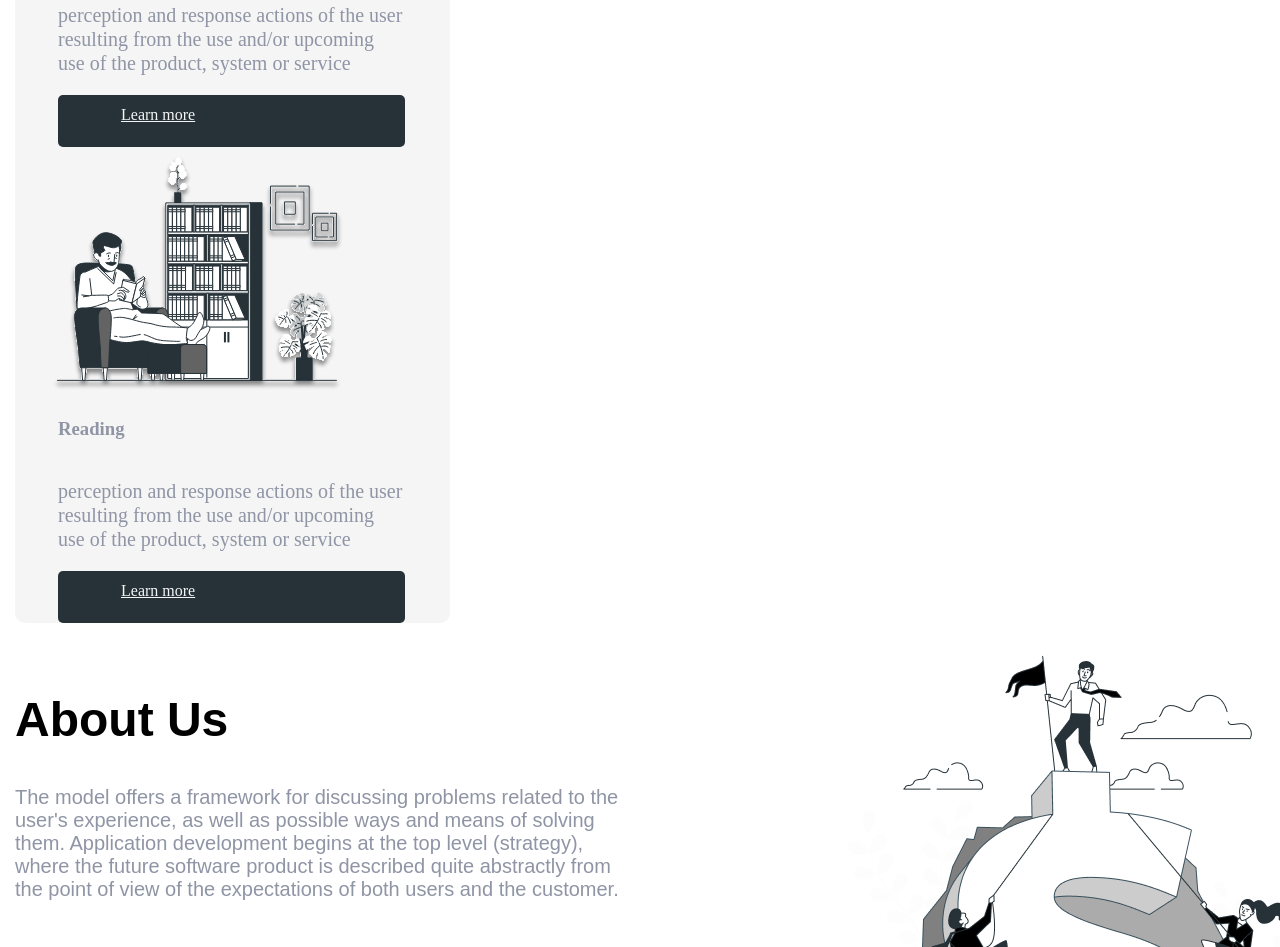
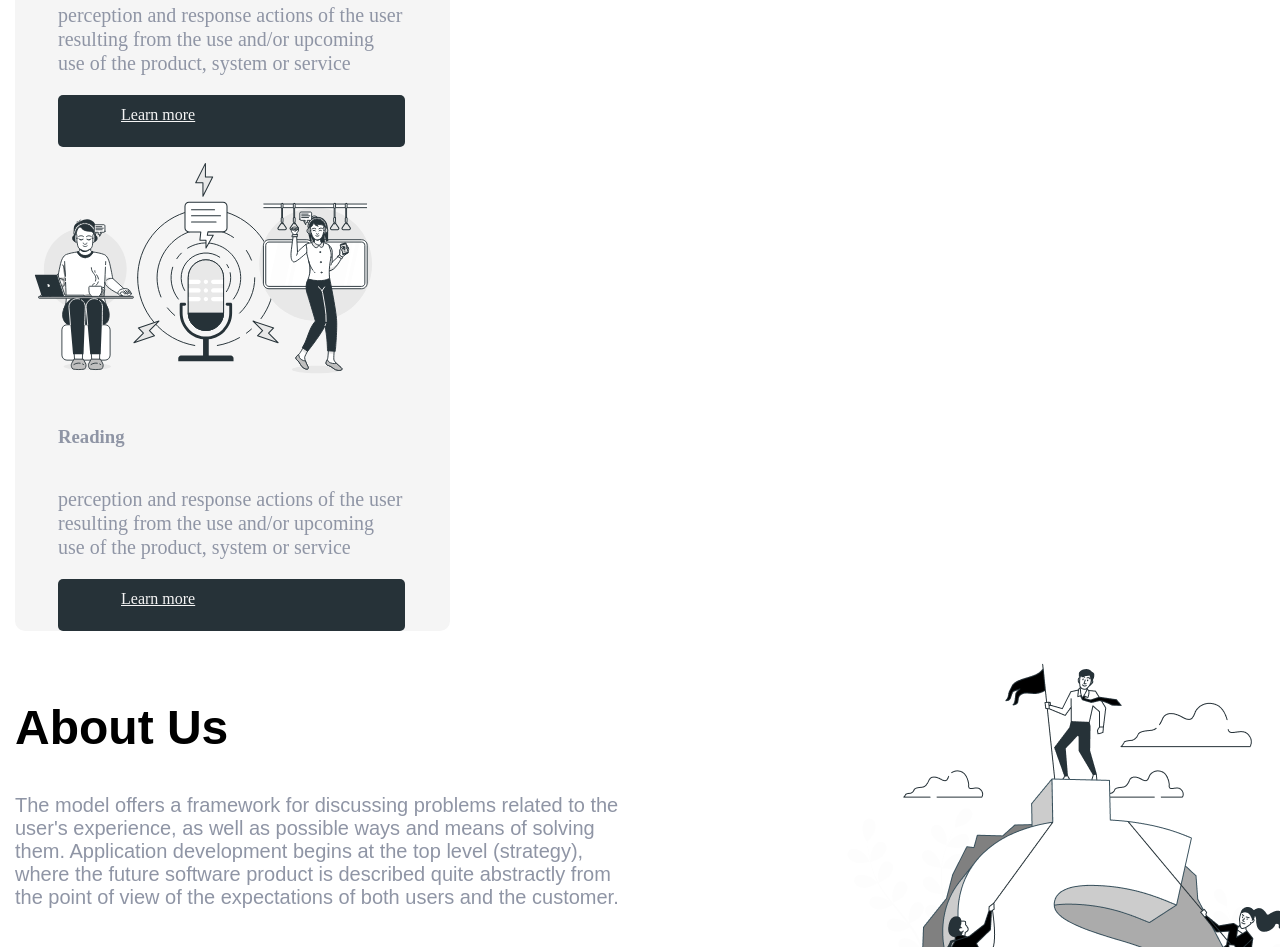
Before and after one commit to Asel-git/Britlex.io, a plain HTML site: page index.html in a window 1280 px wide. Shown: the part 3016-3963 px from the top of the page. Drawn offline with Linux system fonts and the light colour scheme; a web font is replaced by a local one.

Commit message:
index,scss/

```diff
--- a/index.html
+++ b/index.html
@@ -144,7 +144,7 @@
 
             <div class="container-4">
               <div class="card-4__top">
-                <img src="images/card-3-img.svg" alt="" />
+                <img src="images/card-4-img.svg" alt="" />
               </div>
               <div class="card-4__bottom">
                 <h3 class="card-4__title">Reading</h3>
--- a/scss/_vars.scss
+++ b/scss/_vars.scss
@@ -1,4 +1,3 @@
-
 $main-font: "Poppins", sans-serif;
 $accent: #263238;
 $light: #fff;
```
